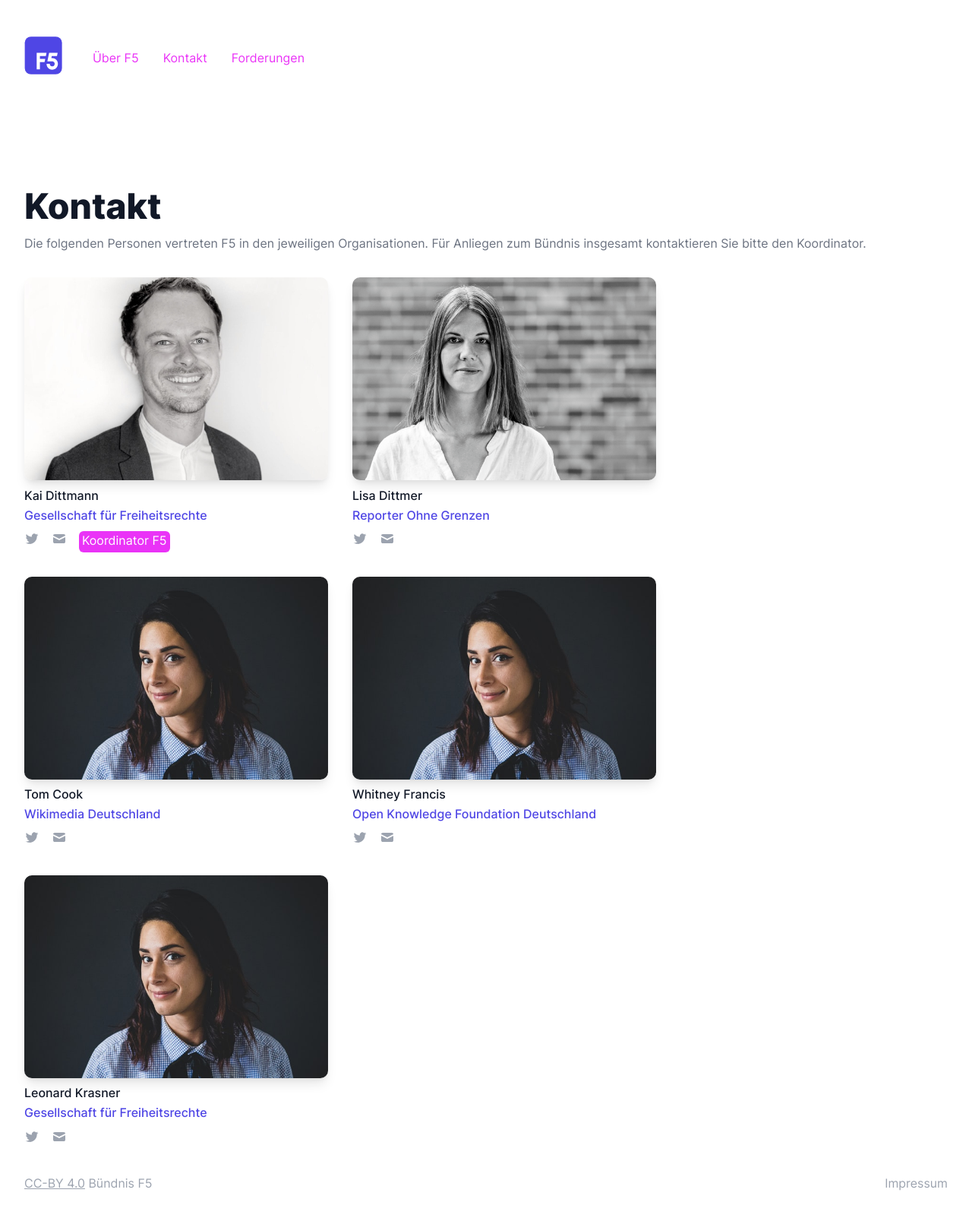
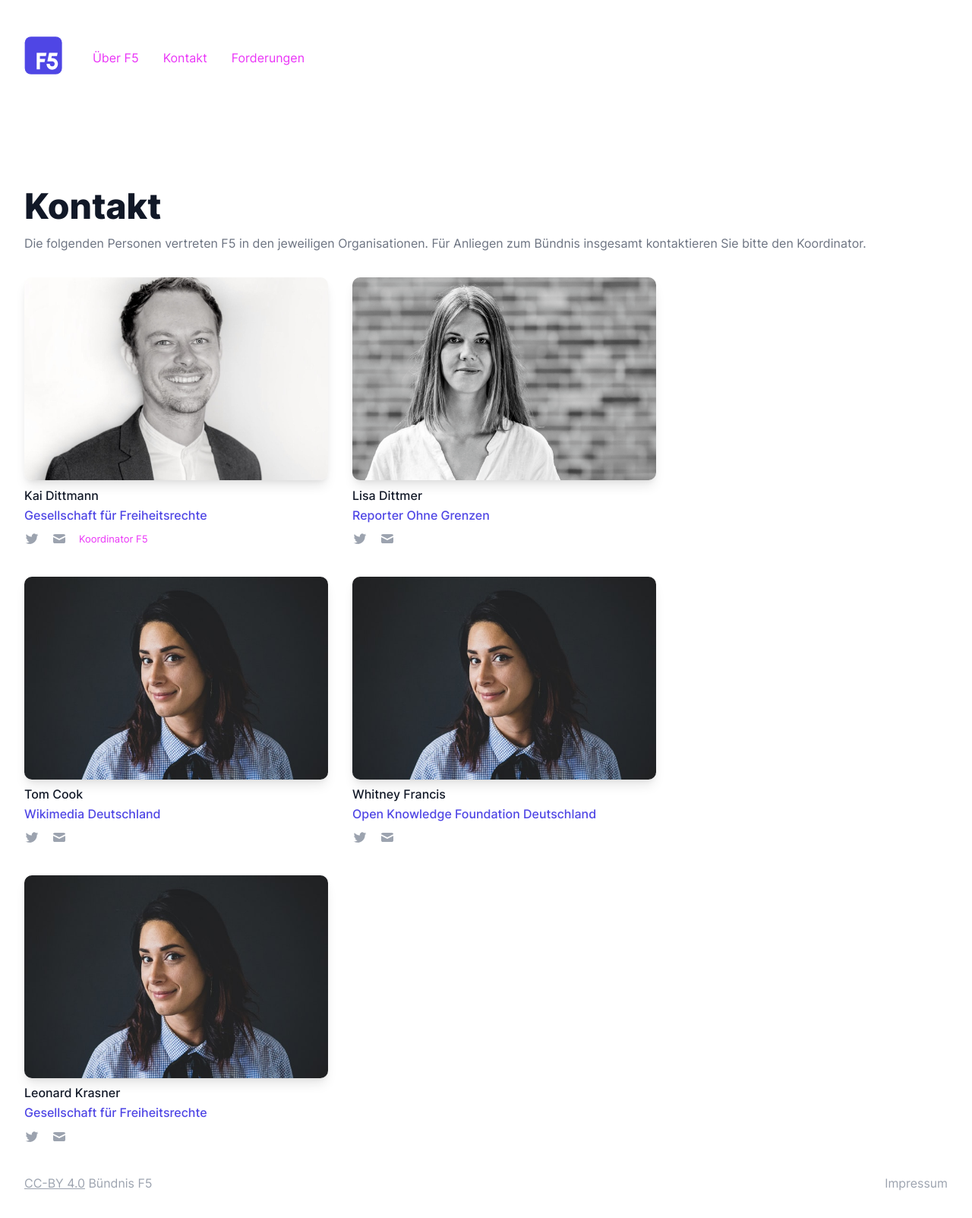
Before and after one commit to okfde/buendnis-f5, a Jekyll site: the page built from kontakt.html, in a window 1280 px wide. Shown: the whole page at 76% size. Built offline with Jekyll 4.4.1, drawn with Linux system fonts in a browser that asks for light colours.

Commit message:
Update _custom.scss

```diff
--- a/_sass/_custom.scss
+++ b/_sass/_custom.scss
@@ -259,11 +259,8 @@
     font-weight: 500;
   }
   & span {
-    color: white;
-    background-color: $secondary;
-    border-radius: 6px;
-    padding-left: 4px;
-    padding-right: 4px;
+    color: $secondary;
+    font-size: 13px;
   }
   & .org {
     color: $primary;
```
